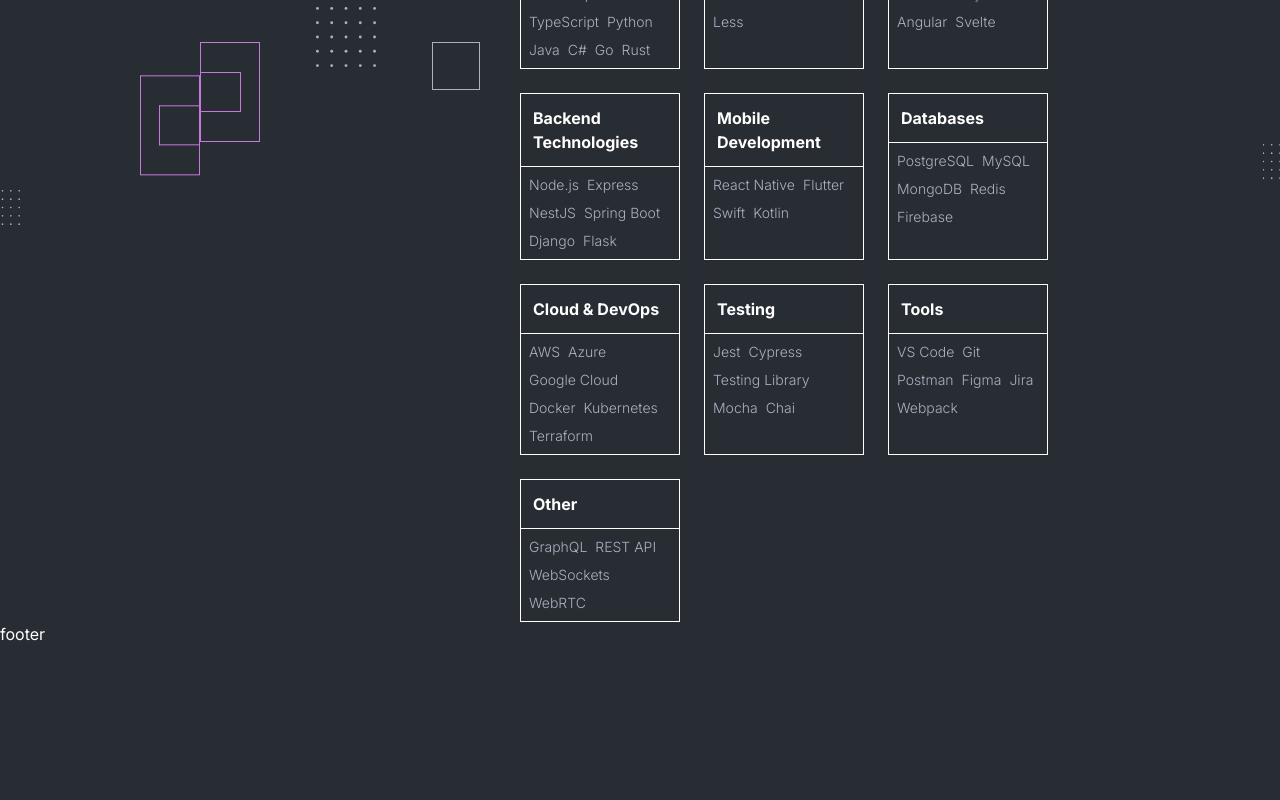
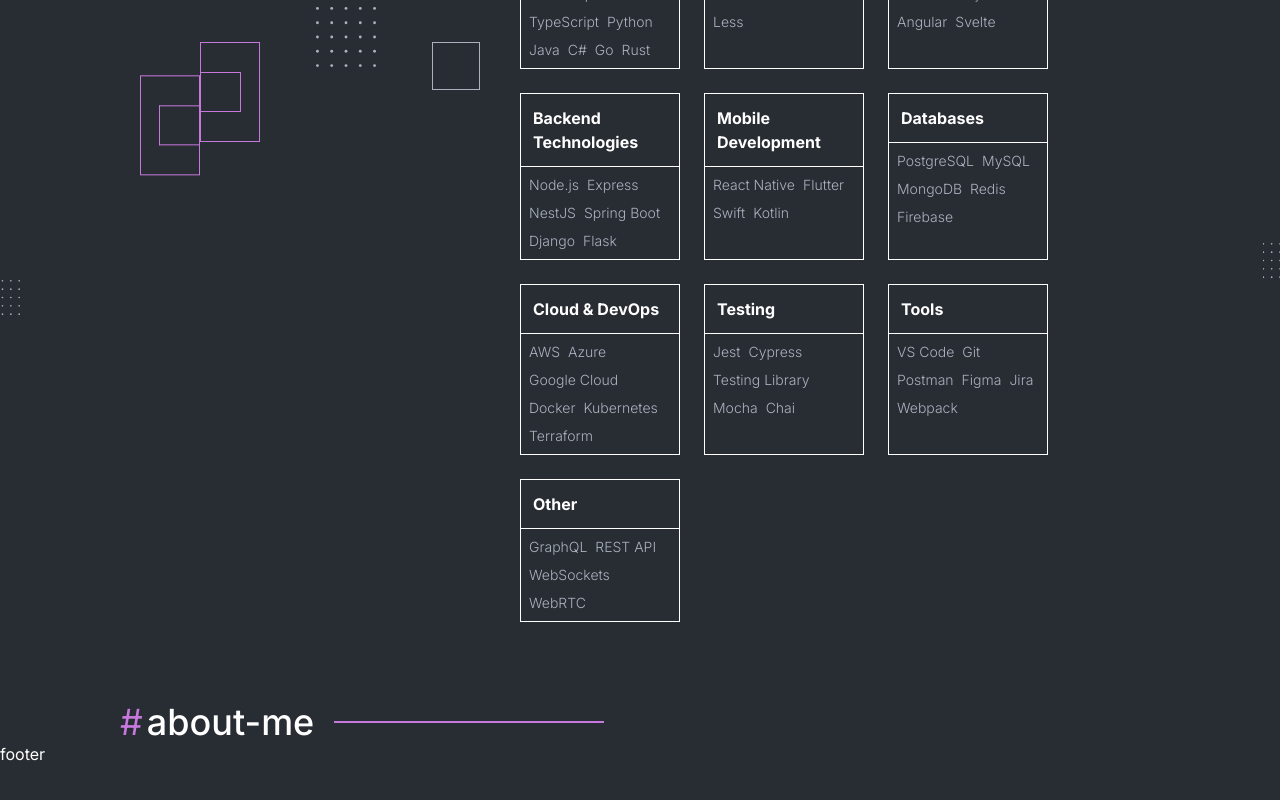
Before and after one commit to rockzsuraj/professional-porfolio, a Next.js app: page / in a window 1280 px wide. Shown: the part 2086-2886 px from the top of the page. Built offline with nearby package versions, Linux system fonts and the light colour scheme.

Commit message:
fix:minor css

```diff
--- /dev/null
+++ b/src/app/components/AboutMe.tsx
@@ -0,0 +1,12 @@
+import React from 'react'
+import SectionHeading from './heading/SectionHeading'
+
+const AboutMe = () => {
+  return (
+    <div className='flex flex-col'>
+      <SectionHeading title='about-me'/>
+    </div>
+  )
+}
+
+export default AboutMe
--- a/src/app/components/heading/SectionHeading.tsx
+++ b/src/app/components/heading/SectionHeading.tsx
@@ -5,7 +5,7 @@
         <div className='flex flex-row pt-20 items-center'>
             <span className='text-primary text-4xl'>#</span>
             <h1 className='text-4xl pl-1 font-medium pr-5'>{title}</h1>
-            <div className='w-1/2 h-0.5 bg-primary' />
+            <div className='w-1/4 h-0.5 bg-primary' />
         </div>
 
     )
--- a/src/app/components/sections/Hero.tsx
+++ b/src/app/components/sections/Hero.tsx
@@ -37,7 +37,7 @@
               <div className="w-10 h-10 border border-primary border-l-0" />
             </div>
           </div>
-          <div className=" w-80 h-70 transform -translate-y-40 translate-x-15 ">
+          <div className=" w-70 md:w-90 h-70 transform -translate-y-40 translate-x-15">
             <Image
               src="/image/pic.png"
               alt="Profile picture"
@@ -48,7 +48,7 @@
               <p className="bg-primary h-3 w-3 mr-1" />
               <p className="text-gray text-sm fontsize-10">Currently working on <span className="text-white">Portfolio</span></p>
             </div>
-            <div className=" w-15 h-15 transform translate-x-60 -translate-y-30">
+            <div className=" w-15 h-15 transform translate-x-55 -translate-y-32 md:-translate-y-30 md:translate-x-60">
               <Icon src="dots.svg" alt="Decorative dots" width={60} height={60} />
             </div>
           </div>
--- a/src/app/page.tsx
+++ b/src/app/page.tsx
@@ -1,5 +1,6 @@
 'use client';
 
+import AboutMe from "./components/AboutMe";
 import Projects from "./components/cards/Projects";
 import Skills from "./components/cards/Skills";
 import Hero from "./components/sections/Hero";
@@ -34,6 +35,9 @@
       <section>
         <Skills />
       </section>
+      <section>
+        <AboutMe />
+      </section>
     </main>
   );
 }
```
